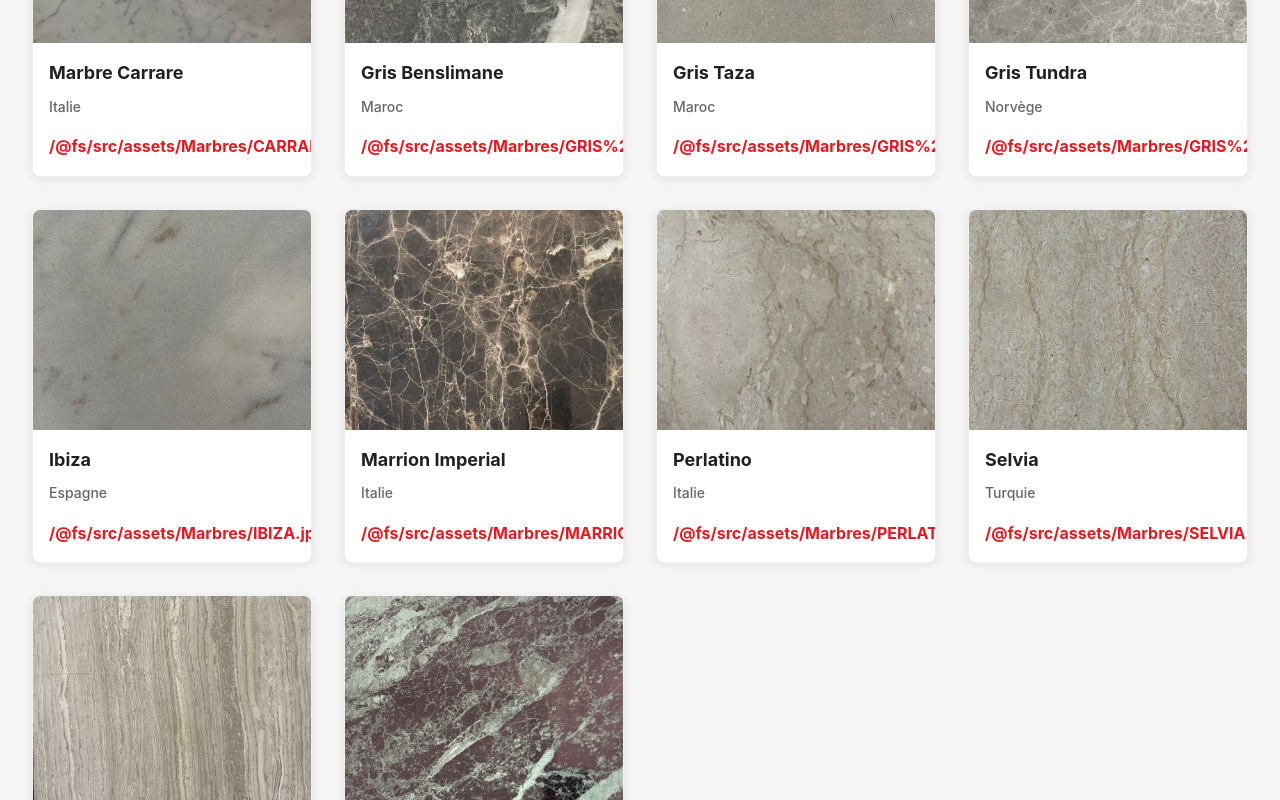
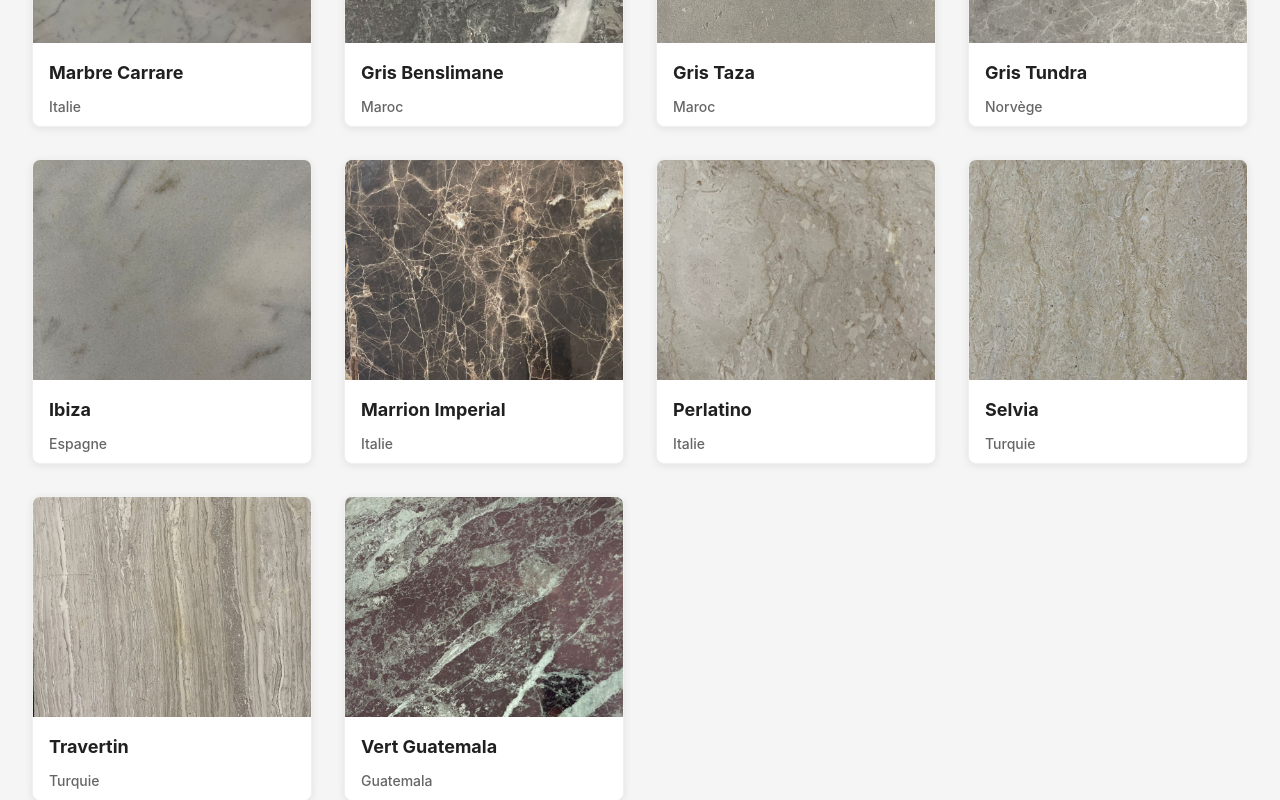
Before and after one commit to Telmouttaqi/ben-brahim-marbre-website, a React (Vite) app: page / in a window 1280 px wide. Shown: the part 980-1780 px from the top of the page. Built offline with nearby package versions, Linux system fonts and the light colour scheme.

Commit message:
Fix ProductCard to display images correctly after price removal

```diff
--- a/src/components/ProductCard.jsx
+++ b/src/components/ProductCard.jsx
@@ -1,15 +1,15 @@
 import React from 'react';
 
 export default function ProductCard({ item }) {
-  const [name, location, price, image] = item;
-  const imageUrl = image || price;
+  const [name, locationOrImage, imageOrUndefined] = item;
+  const image = imageOrUndefined || locationOrImage;
+  const location = typeof locationOrImage === 'string' ? locationOrImage : null;
 
   return (
     <article className="card">
-      <img src={imageUrl} alt={name} loading="lazy" />
+      <img src={image} alt={name} loading="lazy" />
       <h3>{name}</h3>
       {location && <p>{location}</p>}
-      <strong>{price || location}</strong>
     </article>
   );
 }
```
